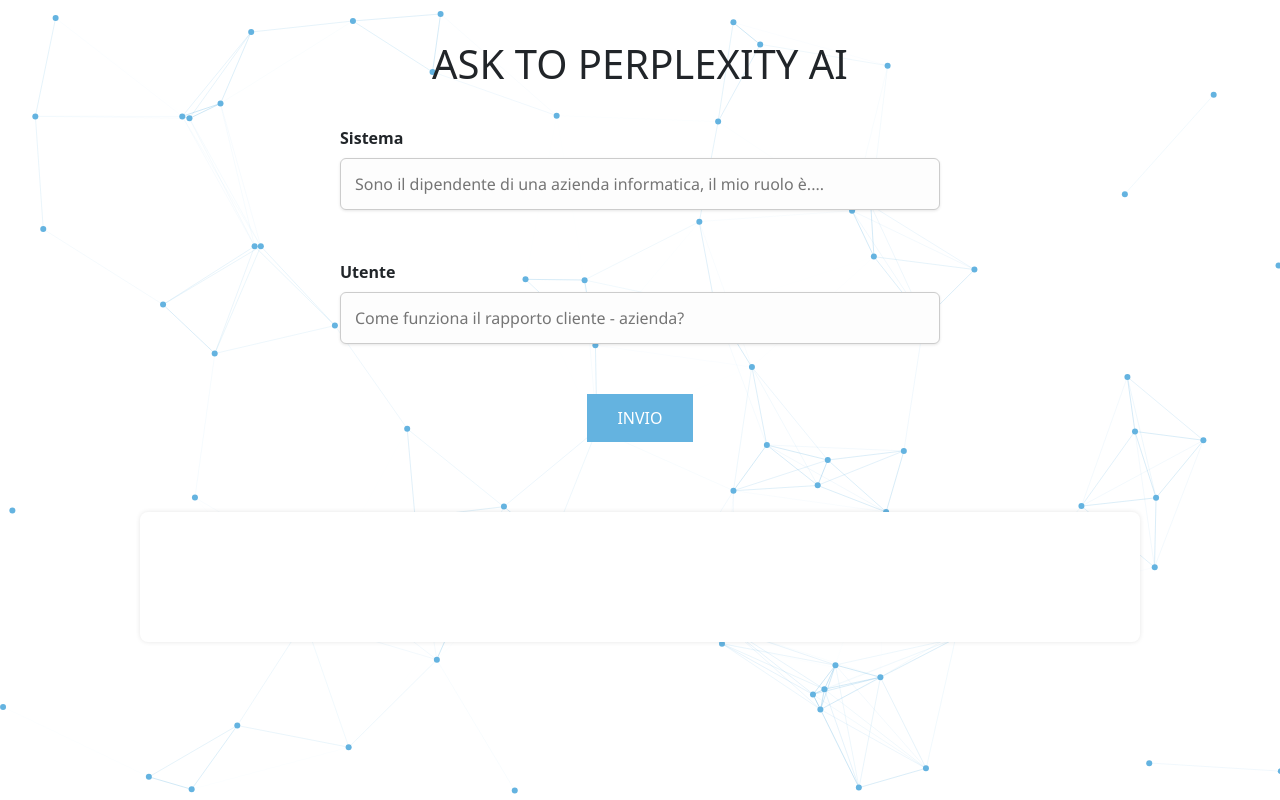
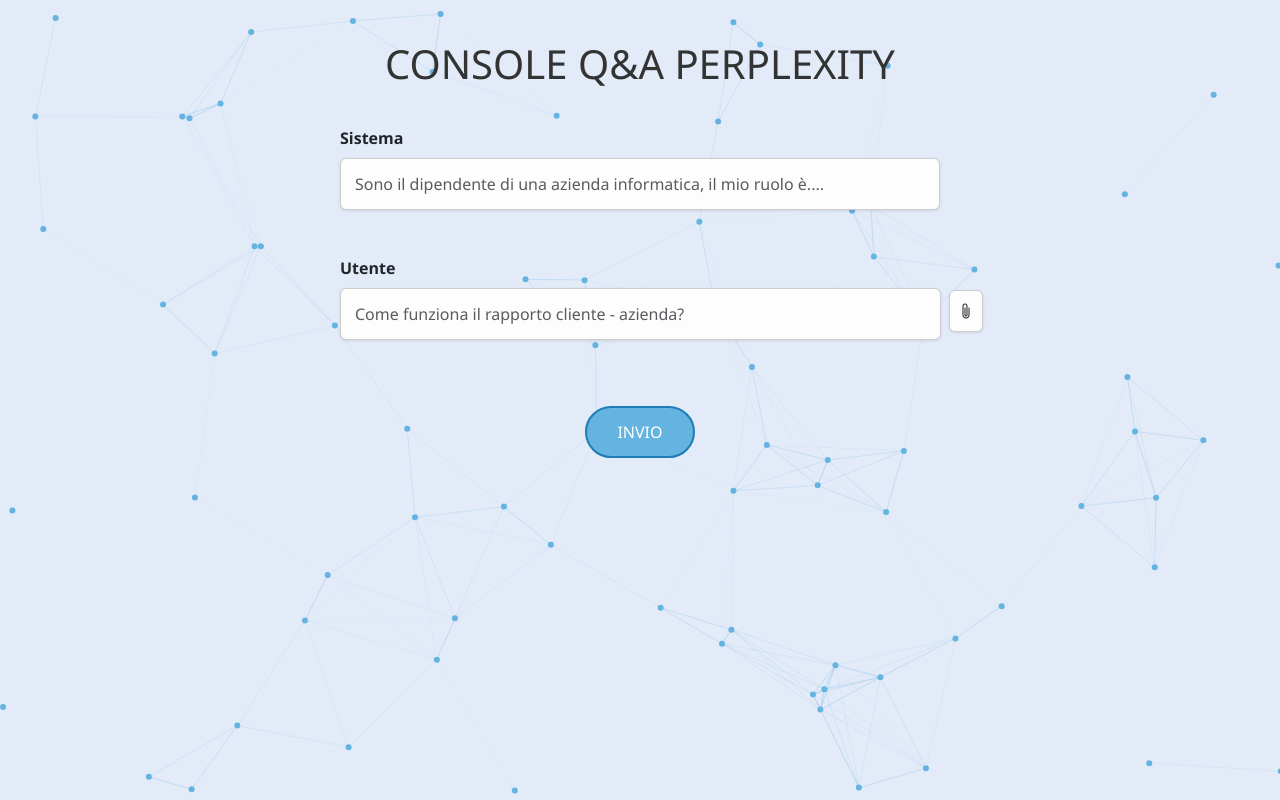
Before and after one commit to upthere-it/perplexity-ui-web, a plain HTML site: page index.html in a window 1280 px wide. Both pictures are taken after a click on the button "INVIO". Drawn offline with nearby package versions, Linux system fonts and the light colour scheme.

Commit message:
aggiunta allegati + modifica links

```diff
--- a/index.html
+++ b/index.html
@@ -3,10 +3,12 @@
 <head>
   <meta charset="utf-8">
   <meta name="viewport" content="width=device-width, initial-scale=1">
+  <title>Interfaccia AI</title>
+
+  <link href="https://cdn.jsdelivr.net/npm/bootstrap@5.3.7/dist/css/bootstrap.min.css" rel="stylesheet" integrity="sha384-LN+7fdVzj6u52u30Kp6M/trliBMCMKTyK833zpbD+pXdCLuTusPj697FH4R/5mcr" crossorigin="anonymous">
+  <link href="https://cdn.jsdelivr.net/npm/bootstrap-icons@1.10.5/font/bootstrap-icons.css" rel="stylesheet">
+
   <link rel="stylesheet" href="style.css">
-  <link href="https://cdn.jsdelivr.net/npm/bootstrap@5.3.7/dist/css/bootstrap.min.css" rel="stylesheet" integrity="sha384-LN+7fdVzj6u52u30Kp6M/trliBMCMKTyK833zpbD+pXdCLuTusPj697FH4R/5mcr" crossorigin="anonymous">
-
-  <title>Ask a question</title>
   <script src="https://cdn.jsdelivr.net/npm/particles.js@2.0.0/particles.min.js"></script>
 
   <style>
@@ -26,35 +28,53 @@
       transition: background-color 5000s ease-in-out 0s;
     }
 
+    #risposta.collapse {
+      transition: max-height 0.8s ease;
+    }
   </style>
 </head>
 
 <body>
+
   <div id="particles-js"></div>
-  <h1>ASK TO PERPLEXITY AI</h1>
+  <h1>CONSOLE Q&A PERPLEXITY</h1>
 
   <div class="contenitore">
-      <div class="riga-input">
+    <div class="riga-input mb-3">
       <label for="prompt">Sistema</label>
-        <input type="text" id="prompt" placeholder="Sono il dipendente di una azienda informatica, il mio ruolo è...." title="Inserisci il prompt">
+      <input type="text" class="form-control" id="prompt" placeholder="Sono il dipendente di una azienda informatica, il mio ruolo è...." title="Inserisci il prompt">
     </div>
 
     <div class="riga-input">
-        <label for="domanda">Utente</label>
-        <input type="text" id="domanda" placeholder="Come funziona il rapporto cliente - azienda?" title="Inserisci la domanda">
+      <div class="row g-2 align-items-end mb-3">
+        <div class="col-md-9">
+          <label for="domanda" class="form-label">Utente</label>
+          <input type="text" class="form-control" id="domanda" placeholder="Come funziona il rapporto cliente - azienda?" title="Inserisci la domanda">
+        </div>
+
+        <div class="col-md-3">
+          <div class="upload-wrapper">
+            <input type="file" id="fileInput" accept=".txt,.md,.csv,.json" title="Allega un file (opzionale)">           <!--allegamento file-->
+            <label for="fileInput" class="upload-label" title="Allega un file">
+              <i class="bi bi-paperclip"></i>
+            </label>
+            <span id="fileName" class="file-name"></span>
+          </div>
+        </div>
+      </div>
     </div>
 
     <div class="bottone-container">
-        <button onclick="inviaRichiesta()">INVIO</button>
+      <button id="bottoneInvio" onclick="inviaRichiesta()" class="btn btn-primary">
+        <span id="spinner" class="spinner-border spinner-border-sm d-none" role="status" aria-hidden="true"></span>
+        <span id="testo-Bottone">INVIO</span>
+      </button>
     </div>
 
-      <div id="risposta"></div>
+    <div id="risposta" class="collapse"></div>
   </div>
 
 <script>
-
-//attualmente le fonti vanno a metà, solo alcuni numeri sono collegati
-
 /*
 rispostaFormattataFonti estrae dal testo di Perplexity i riferimenti numerici delle fonti,
 costruisce una mappa numero+link, successivamente elimina la lista delle fonti e
@@ -77,17 +97,17 @@ sostituisce ogni [numero] con un link cliccabile (URL)
       });
     }
 
-    let testoPrincipale = risposta.replace(fonteRegex, (match, numero) => `[${numero}]`);   //toglie dal testo il link https
+    let testoPrincipale = risposta.replace(fonteRegex, (match, numero) => `[${numero}]`);                  //toglie dal testo il link https
 
-    testoPrincipale = testoPrincipale.replace(/\[(\d+)\]/g, (match, numero) => {
-      const url = mappaFonti[numero];
-      return url ? `<a href="${url}" target="_blank" rel="noopener noreferrer">[${numero}]</a>` : match;
+    testoPrincipale = testoPrincipale.replace(/\[(\d+)\]/g, (match, numero) => {                           //sostituisce i riferimenti alle fonti con dei link cliccabili, trova i [n]
+      const url = mappaFonti[numero];                                                                      //estrai il numero e prende l'url dalla mappaFonti
+      return url ? `<a href="${url}" target="_blank" rel="noopener noreferrer">[${numero}]</a>` : match;   //se è presente l'url, lo trasfoma in un link cliccabile
     });
 
-    let fontiHtml = "";
-    const voci = Object.entries(mappaFonti);
-    if (voci.length > 0) {
-      fontiHtml = "<strong>Fonti:</strong><ul>";
+    let fontiHtml = "";                                                                 //creazione lista delle fonti
+    const voci = Object.entries(mappaFonti);                                            //crea in array (numero, url)
+    if (voci.length > 0) {                                                              //se ci sono fonti, crea l'elenco
+      fontiHtml = "<strong>Fonti:</strong><ul>";                                        //per ogni link (voci), crea la corrispondenza nell'elenco
       voci.forEach(([numero, url]) => {
         fontiHtml += `<li>[${numero}] <a href="${url}" target="_blank">${url}</a></li>`;
       });
@@ -104,24 +124,59 @@ sostituisce ogni [numero] con un link cliccabile (URL)
 
 
   async function inviaRichiesta() {
-    const contesto = document.getElementById("prompt").value;              //legge il testo inserito nei campi
+    const bottone = document.getElementById("bottoneInvio");
+    const spinner = document.getElementById("spinner");
+    const testoBottone = document.getElementById("testo-Bottone");
+
+
+    let contesto = document.getElementById("prompt").value.trim();              //legge il testo inserito nei campi
+
+    const fraseFonti = "Rispondi alla domanda con una spiegazione chiara, oggettiva e aggiungi le fonti con formato [1] https://..., [2] https://..., ecc."
+
+    if(!contesto.toLowerCase().includes("aggiungi le fonti") && !contesto.toLowerCase().includes("format [1]")) {
+      contesto = contesto                                            //se l'utente non inserisce "aggiungi i link", lo fa il programma
+        ? contesto + " " + fraseFonti
+        : fraseFonti;
+    }
+
     const quesito = document.getElementById("domanda").value;
+    const fileInput = document.getElementById("fileInput");
+    const file = fileInput.files[0];
+
+    let contenutoFile = "";
+    if (file) {
+      try {
+        contenutoFile = await file.text();                                             // legge il file come testo semplice
+      } catch (e) {
+        console.error("Errore nella lettura del file:", e);
+        alert("Errore nel caricamento del file. Assicurati che sia un file di testo.");
+        return;
+      }
+    }
 
     if (!quesito.trim()) {
-        alert("Per favore, inserisci una domanda.");
+        alert("Nessun campo compilato");
         return;
       }
+
+    spinner.classList.remove("d-none");
+    testoBottone.textContent = "caricamento...";
+    bottone.disabled = true;
+
+    const contenutoDomanda = file
+      ? `${quesito}\n\n[TESTO ALLEGATO DA LEGGERE E CONSIDERARE]:\n${contenutoFile}`
+      : quesito;
 
     const body = {                                                        //viene creato un oggetto(body) da inviare all'API di Perplexity che contiene modello, system e user
       model: "sonar",
       messages: [
       {
-        role: "system",                                                     //(istruisce il modello su come scrivere)
+        role: "system",                                                   //(istruisce il modello su come scrivere)
         content: contesto || "Rispondi alla domanda con una spiegazione chiara, oggettiva e aggiungi le fonti con formato [1] https://..., [2] https://..., ecc."
       },
       {
-        role: "user",                                                        //(domanda dell'utente)
-        content: quesito
+        role: "user",                                                     //(domanda dell'utente)
+        content: contenutoDomanda
       }
       ]
     };
@@ -140,7 +195,7 @@ sostituisce ogni [numero] con un link cliccabile (URL)
       const risposta = data.choices?.[0]?.message?.content || "Nessuna risposta trovata.";
       const sources = data.choices?.[0]?.message?.sources || data.choices?.[0]?.sources || [];
 
-      const paroleComuni = ['questo','quello','dunque','comunque','perché','dalla','delle','nella','negli','alla'];             //personalizzazione parole chiavi
+      const paroleComuni = ['questo','quello','dunque','comunque','perché','dalla','delle','nella','negli','alla'];         //personalizzazione parole chiavi
       const paroleChiave = [...new Set(
         risposta
           .toLowerCase()
@@ -150,6 +205,8 @@ sostituisce ogni [numero] con un link cliccabile (URL)
       )].slice(0, 5);
 
       const { testo, fonti } = rispostaFormattataFonti(risposta, sources);
+
+      const rispostaDiv = document.getElementById("risposta");
 
       document.getElementById("risposta").innerHTML = `
       <section class="output">
@@ -167,10 +224,22 @@ sostituisce ogni [numero] con un link cliccabile (URL)
         </div>
       </section>
   `;
+
+  if (!rispostaDiv.classList.contains("show")) {
+    const collapse = new bootstrap.Collapse(rispostaDiv);
+    collapse.show();
+  }
+  rispostaDiv.scrollIntoView({ behavior: "smooth" });
+
     } catch (error) {                                                                                     //gestione degli errori
       console.error("Errore nella richiesta:", error);
       document.getElementById("risposta").innerText = "Errore durante la richiesta.";
+    } finally {
+      spinner.classList.add("d-none");
+      testoBottone.textContent ="INVIO";
+      bottone.disabled = false;
     }
+
   }
 
 </script>
@@ -196,6 +265,7 @@ particlesJS("particles-js", {
 });
 </script>
 
+<script src="https://cdn.jsdelivr.net/npm/bootstrap@5.3.3/dist/js/bootstrap.bundle.min.js"></script>
 
 </body>
 </html>
--- a/style.css
+++ b/style.css
@@ -2,7 +2,7 @@
 body {
     position: relative;
     overflow: hidden;
-    font-family: Cambria, sans-serif;
+    font-family: 'Segoe UI', Tahoma, Geneva, Verdana, sans-serif;
     background-color: #e3ebf9;
     padding: 40px 20px;
     margin: auto;
@@ -60,6 +60,32 @@ input {
     background-color: #fdfdfd;
     box-shadow: 0 1px 3px rgba(0,0,0,0.1);
 }
+
+.upload-wrapper {
+  position: relative;
+  display: flex;
+  align-items: center;
+  height: 100%;
+}
+
+.upload-wrapper input[type="file"] {
+  display: none;
+}
+
+.upload-label {
+  cursor: pointer;
+  font-size: 30px;
+  padding: 8px;
+  margin-right: 770px;
+  border: 1px solid #ccc;
+  background-color: #fdfdfd;
+  border-radius: 6px;
+  box-shadow: 0 1px 3px rgba(0,0,0,0.1);
+  display: flex;
+  align-items: center;
+  justify-content: center;
+}
+
 .bottone-container {
     display: flex;
     justify-content: center;
@@ -69,21 +95,21 @@ input {
 }
 
 
-button {
+button#bottoneInvio {
     padding: 12px 30px;
     background-color: #64b3e0;
     color: white;
-    border: none;
-    border-radius: 6px;
+    border: 2px solid #1d7cb3;
+    border-radius: 40px;
     cursor: pointer;
     font-size: 16px;
-    justify-content: flex-end;
     transition: background-color 0.3s;
 }
 
-button:hover{
+button#bottoneInvio:hover{
     background-color: #1d7cb3;
 }
+
 
 #risposta {
     margin-top: 40px;
```
Lines whose indentation alone changed are shown as unchanged.
